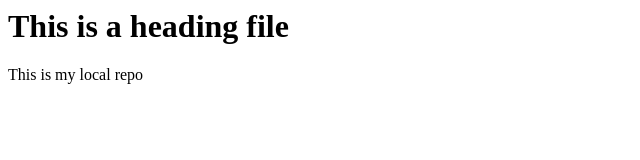
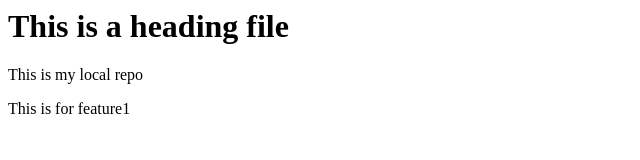
Before and after one commit to dhrubtiwari/localrepo, a plain HTML site: page LocalRepo/index.html in a window 1280 px wide. Shown: the whole page, without its empty margins (0-640 px from the left). Drawn offline with Linux system fonts and the light colour scheme.

Commit message:
add new feature

```diff
--- a/LocalRepo/index.html
+++ b/LocalRepo/index.html
@@ -1,2 +1,3 @@
 <h1> This is a heading file</h1>
 <p> This is my local repo</p>
+<p> This is for feature1</p>
```
